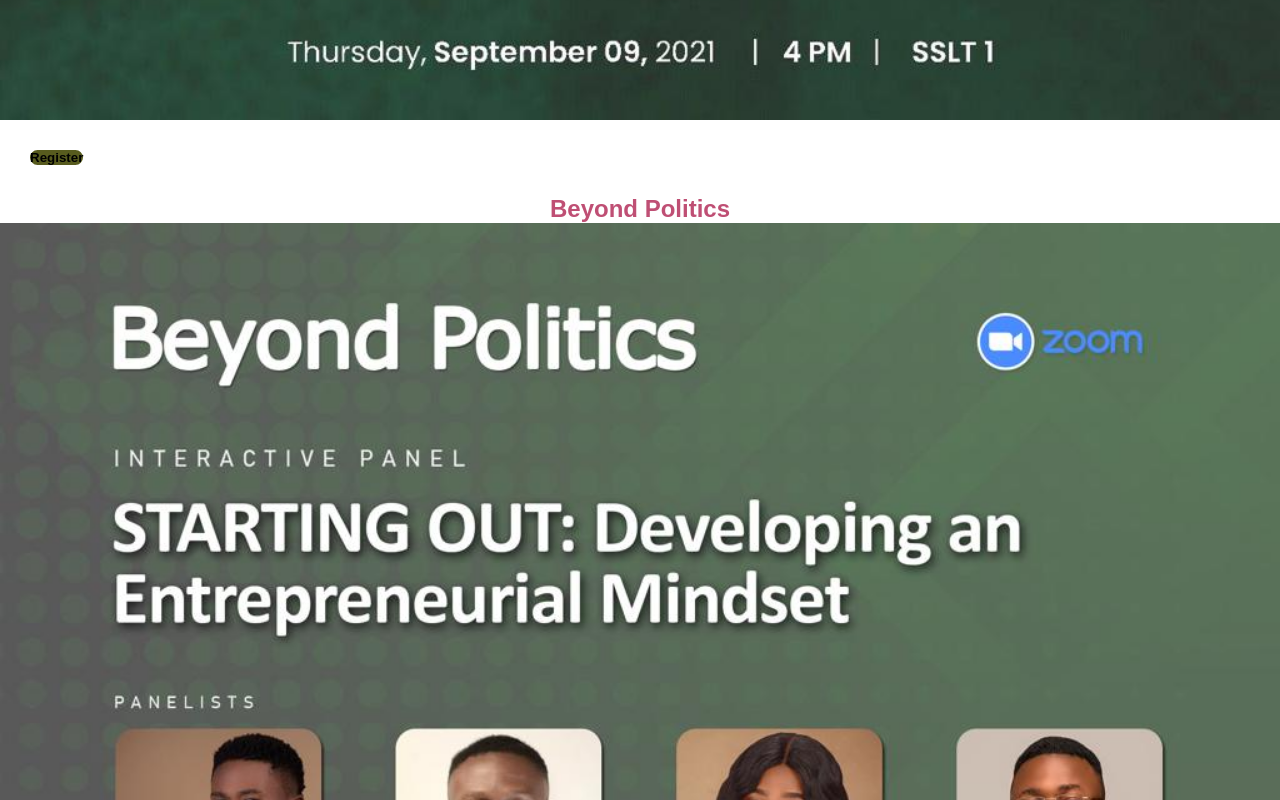
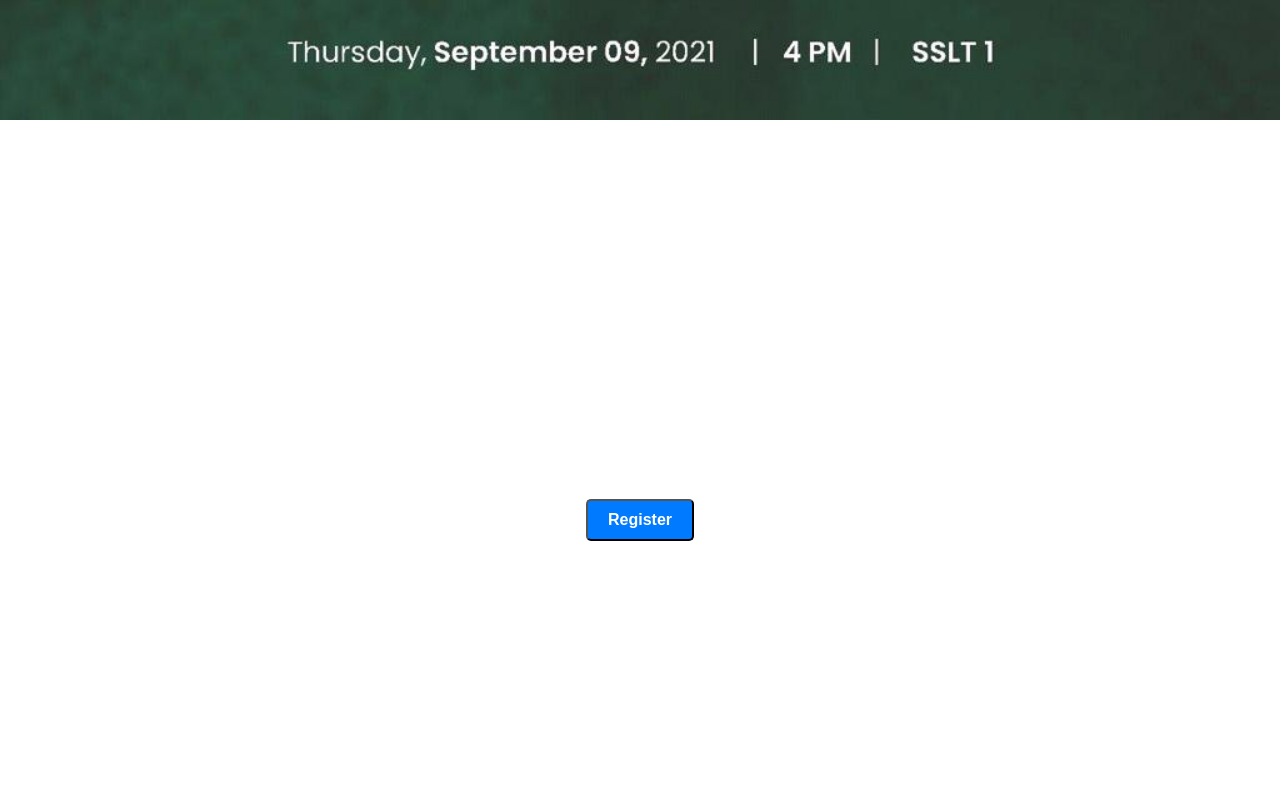
Before and after one commit to kylead10/beyond-politics, a React (Create React App) app: page / in a window 1280 px wide. Shown: the part 1160-1960 px from the top of the page. Built offline with nearby package versions, Linux system fonts and the light colour scheme.

Commit message:
design update

```diff
--- a/src/components/header/Header.js
+++ b/src/components/header/Header.js
@@ -9,13 +9,30 @@ const StyledH1 = styled.h1`
   color: #bf4f74;
 `;
 
+const CenteredContainer = styled.div`
+  display: flex;
+  justify-content: center;
+  align-items: center;
+  height: 100vh; /* Make the container fill the viewport height */
+`;
+
 const Register = styled.button`
-  background: #575b1e;
-  border: 30px solid #fff;
-  color: #000;
   font-weight: bold;
   display: block;
   border-radius: 50px;
+  background-color: #007bff; /* Blue background color */
+  color: #fff; /* White text color */
+  padding: 10px 20px; /* Padding for better spacing */
+  font-size: 16px; /* Font size */
+  // border: none; /* Remove border */
+  cursor: pointer; /* Add cursor pointer on hover */
+  border-radius: 5px; /* Rounded corners */
+  transition: background-color 0.3s ease; /* Smooth background color transition */
+
+  /* Hover state */
+  &:hover {
+    background-color: #0056b3; /* Darker blue on hover */
+  }
 `;
 
 const Header = () => {
@@ -24,7 +41,9 @@ const Header = () => {
       <section>
         <div className='first-pic'>
           <img src={first} alt='home' />
-          <Register>Register</Register>
+          <CenteredContainer>
+            <Register>Register</Register>
+          </CenteredContainer>
         </div>
         <StyledH1>Beyond Politics </StyledH1>
       </section>
```
